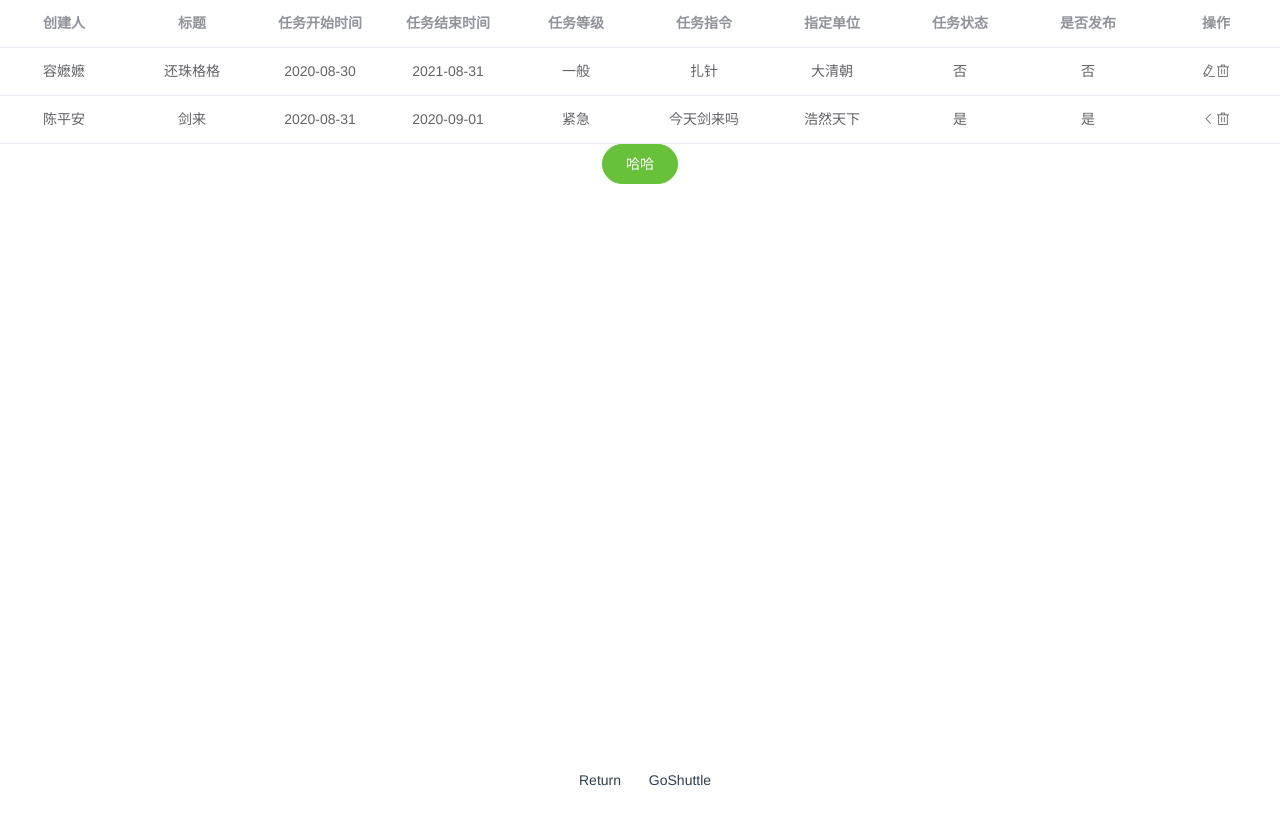
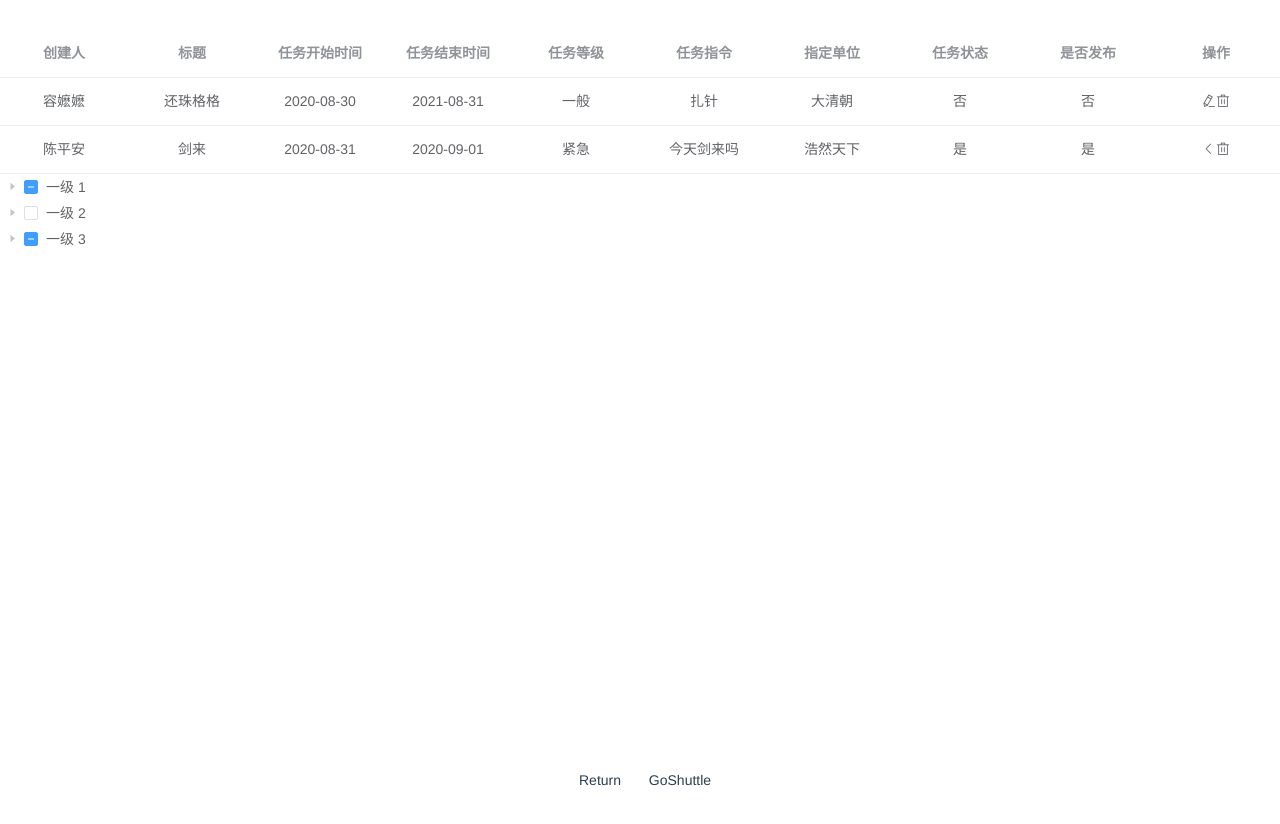
Before and after one commit to LiYang0816/shuttle, a Vue app: page /#/element in a window 1280 px wide. Shown: the top 824 px of the page. Before the commit the page ends 800 px from the top, so only its background shows below. Built offline with nearby package versions, Linux system fonts and the light colour scheme.

Commit message:
添加element点击表单行控制tree

```diff
--- a/package.json
+++ b/package.json
@@ -9,6 +9,7 @@
   },
   "dependencies": {
     "axios": "^0.20.0",
+    "clipboard": "^2.0.6",
     "core-js": "^3.6.5",
     "element-ui": "^2.13.2",
     "mint-ui": "^2.2.13",
--- a/src/App.vue
+++ b/src/App.vue
@@ -19,7 +19,7 @@ export default {
   -moz-osx-font-smoothing: grayscale;
   text-align: center;
   color: #2c3e50;
-  /* margin-top: 60px; */
+  margin-top: 30px;
 }
 * {
   margin: 0;
--- a/src/main.js
+++ b/src/main.js
@@ -6,9 +6,12 @@ import router from './router/router';
 import Axios from 'axios';
 import Vant from 'vant';
 import 'vant/lib/index.css';
+// import Clipboard from 'clipboard';
 
 Vue.use(Vant);
 Vue.use(Element);
+// Vue.use(Clipboard);
+
 Vue.prototype.axios = Axios;
 Vue.config.productionTip = false;
 
--- a/src/router/router.js
+++ b/src/router/router.js
@@ -5,6 +5,9 @@ import Button from '../view/button/button'
 import Element from '../view/element/index'
 import Tesk from '../view/test/task'
 import TaskFrom from '../view/test/taskFrom'
+import VantIndex from '../view/vant/index'
+import LyyTree from '../view/element/lyyTree'
+import LyyDialog from '../view/element/lyyDialog'
 
 Vue.use(Router)
 
@@ -35,6 +38,21 @@ let router = new Router({
         path: '/taskFrom',
         name: 'taskFrom',
         component: TaskFrom
+      },
+      {
+        path: '/VantIndex',
+        name: 'VantIndex',
+        component: VantIndex
+      },
+      {
+        path: '/LyyTree',
+        name: 'LyyTree',
+        component: LyyTree
+      },
+      {
+        path: '/LyyDialog',
+        name: 'LyyDialog',
+        component: LyyDialog
       }
     ]
 })
--- a/src/view/element/index.vue
+++ b/src/view/element/index.vue
@@ -1,6 +1,6 @@
 <template>
-  <div id="element">
-    <el-table :data="tableData.list" style="width:100%;">
+  <div id="element" ref="element">
+    <el-table :data="tableData.list" style="width:100%;" @row-click="rowClick">
       <el-table-column prop="createman" label="创建人" align="center"></el-table-column>
       <el-table-column prop="title" label="标题" align="center"></el-table-column>
       <el-table-column prop="createTime" label="任务开始时间" align="center"></el-table-column>
@@ -23,13 +23,15 @@
       </el-table-column>
       <el-table-column label="操作" align="center">
         <template slot-scope="scope">
-          <i class="el-icon-edit" v-if="scope.row.isTrue == 1"></i>
-          <i class="el-icon-arrow-left" v-else></i>
+          <i class="el-icon-edit" v-if="scope.row.isTrue == 1" @click.stop="openDialog('1')"></i>
+          <i class="el-icon-arrow-left" v-else @click.stop="openDialog('2')"></i>
           <i class="el-icon-delete"></i>
         </template>
       </el-table-column>
     </el-table>
-    <el-button type="success" round>哈哈</el-button>
+    <lyyDialog :dialogVisible="dialogVisible" :dialogTitle="dialogTitle" @falseShow="closeDialog"></lyyDialog>
+    <lyyTree :chooseNodeId="chooseNodeId"></lyyTree>
+    <!-- <el-button type="success" round @click="testNum">哈哈</el-button> -->
     <div class="footer">
       <div>
         <span @click="gotoUpLv">Return</span>
@@ -41,19 +43,38 @@
   </div>
 </template>
 <script>
+import lyyTree from './lyyTree'
+import lyyDialog from './lyyDialog'
 export default {
+  components: {
+    lyyTree,
+    lyyDialog
+  },
   data () {
     return {
       tableData: {
         list: []
-      }
+      },
+      chooseNodeId: '',
+      dialogVisible: false,
+      dialogTitle: '',
+      // num: 1
     }
+  },
+  computed: {
+    // newNum: function () {
+    //   return this.num;
+    // }
   },
   mounted () {
     this.getDataFromServer();
-    console.log(this, 'this');
+    // console.log(this, 'this');
   },
   methods: {
+    // testNum () {
+    //   this.newNum = 2;
+    //   console.log(this.newNum, 'newNum');
+    // },
     getDataFromServer () { // 模仿调用接口
       setTimeout(() => {
         this.tableData.list = [
@@ -94,7 +115,7 @@ export default {
             unitName: "浩然天下"
           }
         ]
-        console.log(this.tableData.list);
+        // console.log(this.tableData.list);
       }, 1000)
     },
     gotoShuttle () {
@@ -104,6 +125,27 @@ export default {
     },
     gotoUpLv () {
       this.$router.go(-1);
+    },
+    rowClick (row) {
+      if (row.id == '1') {
+        this.chooseNodeId = '1';
+      } else {
+        this.chooseNodeId = '2';
+      }
+    },
+    openDialog (val) {
+      if (val == 1) {
+        this.dialogTitle = '新增';
+      } else {
+        this.dialogTitle = '修改';
+      }
+
+      this.dialogVisible = true;
+      console.log(this.dialogVisible, 'open');
+    },
+    closeDialog () {
+      this.dialogVisible = false;
+      console.log('触发');
     }
   }
 }
--- /dev/null
+++ b/src/view/element/lyyDialog.vue
@@ -0,0 +1,61 @@
+<template>
+  <div class="lyyDialog">
+    <el-dialog
+      :title="dialogTitle"
+      :visible.sync="dialogShow"
+      width="30%"
+      :before-close="handleClose"
+    >
+      <el-form :model="form" label-width="80px">
+        <el-form-item label="活动名称">
+          <el-input v-model="form.name" autocomplete="off"></el-input>
+        </el-form-item>
+        <el-form-item label="活动区域">
+          <el-select v-model="form.region" placeholder="请选择活动区域">
+            <el-option label="区域一" value="shanghai"></el-option>
+            <el-option label="区域二" value="beijing"></el-option>
+          </el-select>
+        </el-form-item>
+      </el-form>
+      <div slot="footer" class="dialog-footer">
+        <el-button @click="dialogFormVisible">取 消</el-button>
+        <el-button type="primary" @click="dialogFormVisible">确 定</el-button>
+      </div>
+    </el-dialog>
+  </div>
+</template>
+
+<script>
+export default {
+  name: 'lyyDialog',
+  props: ['dialogVisible', 'dialogTitle'],
+  data () {
+    return {
+      form: {
+
+      },
+      dialogShow: false
+    }
+  },
+  mounted () {
+  },
+  methods: {
+    dialogFormVisible () {
+      this.dialogShow = false;
+      this.$emit('falseShow');
+    },
+    handleClose () {
+      this.dialogShow = false;
+    }
+  },
+  watch: {
+    dialogVisible: function () {
+      console.log('show');
+      this.dialogShow = this.dialogVisible
+    }
+  }
+}
+</script>
+
+<style scoped>
+</style>
--- /dev/null
+++ b/src/view/element/lyyTree.vue
@@ -0,0 +1,94 @@
+<template>
+  <div class="tree">
+    <el-tree
+      ref="tree"
+      :data="data"
+      show-checkbox
+      node-key="label"
+      :default-checked-keys="theNode"
+      :props="defaultProps"
+      @check="getNode"
+    ></el-tree>
+    <!-- :default-expanded-keys="[2, 3]" -->
+  </div>
+</template>
+
+<script>
+export default {
+  name: 'LyyTree',
+  props: ['chooseNodeId'],
+  data () {
+    return {
+      data: [{
+        id: 1,
+        label: '一级 1',
+        children: [{
+          id: 4,
+          label: '二级 1-1',
+          children: [{
+            id: 9,
+            label: '三级 1-1-1'
+          }, {
+            id: 10,
+            label: '三级 1-1-2'
+          }]
+        }]
+      }, {
+        id: 2,
+        label: '一级 2',
+        children: [{
+          id: 5,
+          label: '二级 2-1'
+        }, {
+          id: 6,
+          label: '二级 2-2'
+        }]
+      }, {
+        id: 3,
+        label: '一级 3',
+        children: [{
+          id: 7,
+          label: '二级 3-1'
+        }, {
+          id: 8,
+          label: '二级 3-2'
+        }]
+      }],
+      defaultProps: {
+        children: 'children',
+        label: 'label'
+      },
+      theNode: []
+    }
+  },
+  components: {},
+  mounted () {
+    this.setNodes(1);
+  },
+  methods: {
+    getNode (msg, node) {
+      console.log(msg, node, '选中的值');
+    },
+    setNodes (val) {
+      if (val == 1) {
+        this.$refs.tree.setCheckedKeys(['三级 1-1-2', '二级 3-2']);
+      } else {
+        this.$refs.tree.setCheckedKeys(['三级 1-1-2', '二级 2-1', '二级 3-2']);
+      }
+    }
+  },
+  watch: {
+    chooseNodeId: function () {
+      console.log(this.chooseNodeId, '观察');
+      if (this.chooseNodeId == '1') {
+        this.setNodes(this.chooseNodeId);
+      } else {
+        this.setNodes(this.chooseNodeId);
+      }
+    }
+  }
+}
+</script>
+
+<style scoped>
+</style>
--- a/src/view/test/taskFrom.vue
+++ b/src/view/test/taskFrom.vue
@@ -1,10 +1,38 @@
 <template>
-  <div></div>
+  <div class="testCss">
+    <div>
+      <div>
+        <span>第一个div的第一个子div的第一个子span</span>
+        <span>第一个div的第一个子div的第二个子span</span>
+        <span>第一个div的第一个子div的第三个子span</span>
+      </div>
+      <div>
+        <span>第一个div的第二个子div的第一个子span</span>
+        <span>第一个div的第二个子div的第二个子span</span>
+      </div>
+    </div>
+    <div>
+      <span>第二个div的第一个子span</span>
+      <span>第二个div的第二个子span</span>
+    </div>
+    <div>
+      <span>第三个div的第一个子span</span>
+      <span>第三个div的第二个子span</span>
+    </div>
+  </div>
 </template>
 
 <script>
 
 </script>
 
-<style>
+<style  scoped>
+div {
+  display: flex;
+  flex-direction: column;
+  margin: 8px;
+}
+.testCss > div > div:nth-child(2) span:nth-child(2) {
+  background-color: red;
+}
 </style>
```
Also changed, not shown: src/view/test/task.vue (+78 -10 lines), src/view/vant/index.vue (added, +100 -0 lines).
